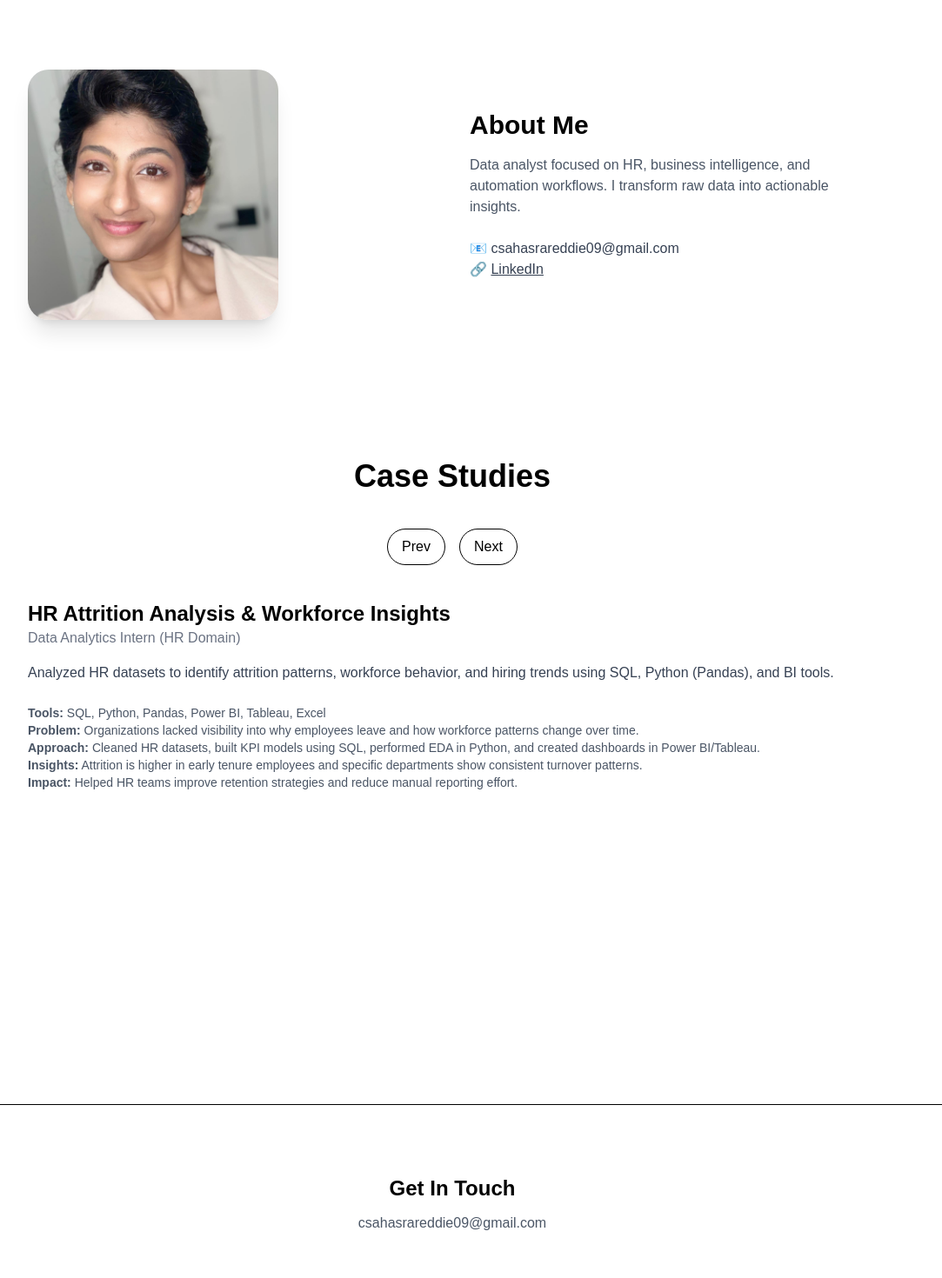
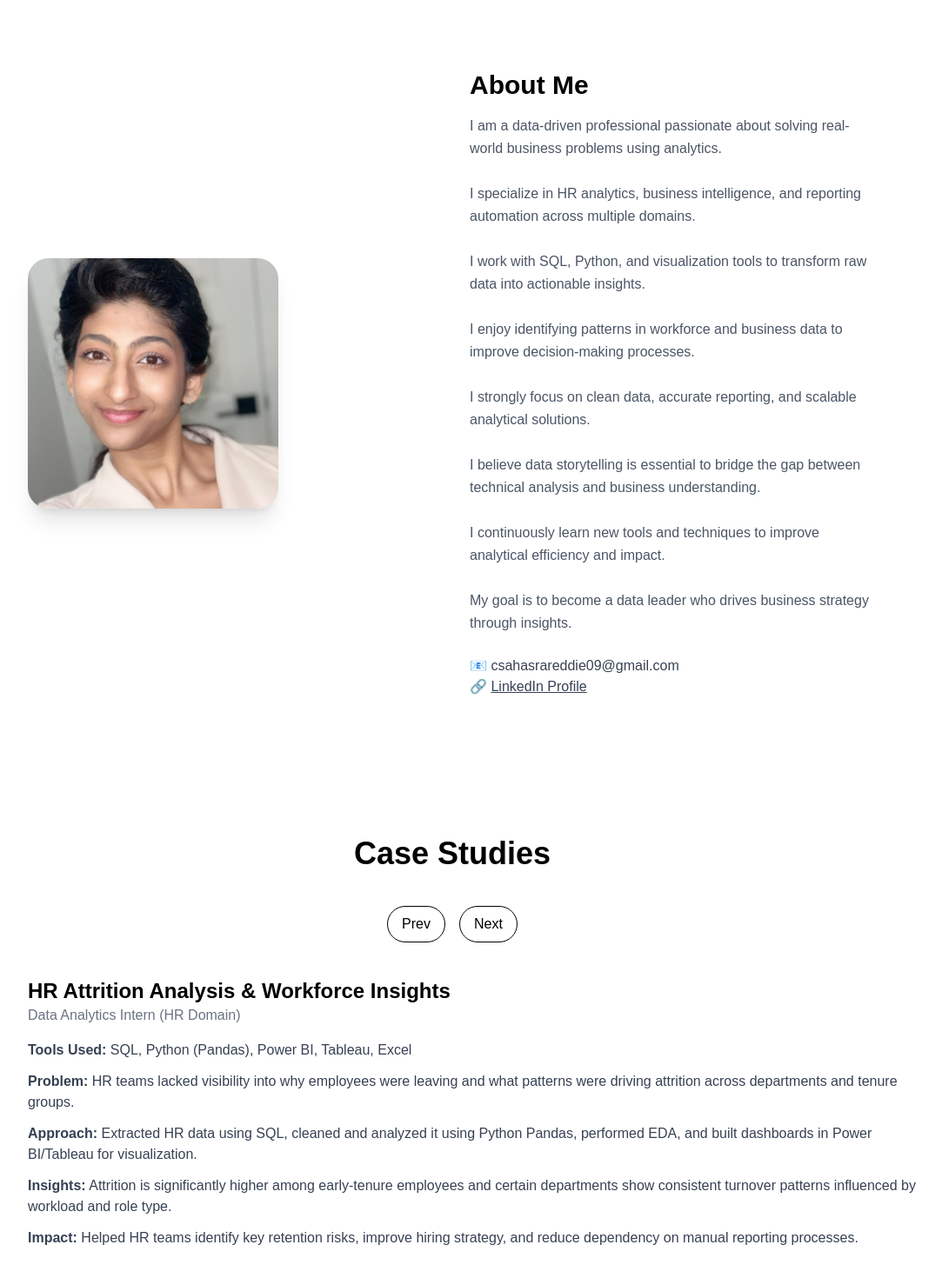
Before and after one commit to SahasraReddy9/my-portfolio, a Next.js app: page / in a window 1280 px wide. Shown: the part 800-2270 px from the top of the page at 87% size, without its empty margins (120-1203 px from the left). Built offline with nearby package versions, Linux system fonts and the light colour scheme.

Commit message:
final portfolio upgrade

```diff
--- a/app/page.tsx
+++ b/app/page.tsx
@@ -51,15 +51,11 @@ function AINetworkBackground() {
     };
 
     window.addEventListener("resize", handleResize);
-
     return () => window.removeEventListener("resize", handleResize);
   }, []);
 
   return (
-    <canvas
-      ref={canvasRef}
-      className="fixed inset-0 -z-10 pointer-events-none"
-    />
+    <canvas className="fixed inset-0 -z-10 pointer-events-none" ref={canvasRef} />
   );
 }
 
@@ -71,49 +67,41 @@ export default function Page() {
     {
       title: "HR Attrition Analysis & Workforce Insights",
       role: "Data Analytics Intern (HR Domain)",
-      summary:
-        "Analyzed HR datasets to identify attrition patterns, workforce behavior, and hiring trends using SQL, Python (Pandas), and BI tools.",
-      tools: "SQL, Python, Pandas, Power BI, Tableau, Excel",
+      tools: "SQL, Python (Pandas), Power BI, Tableau, Excel",
       problem:
-        "Organizations lacked visibility into why employees leave and how workforce patterns change over time.",
+        "HR teams lacked visibility into why employees were leaving and what patterns were driving attrition across departments and tenure groups.",
       approach:
-        "Cleaned HR datasets, built KPI models using SQL, performed EDA in Python, and created dashboards in Power BI/Tableau.",
+        "Extracted HR data using SQL, cleaned and analyzed it using Python Pandas, performed EDA, and built dashboards in Power BI/Tableau for visualization.",
       insights:
-        "Attrition is higher in early tenure employees and specific departments show consistent turnover patterns.",
+        "Attrition is significantly higher among early-tenure employees and certain departments show consistent turnover patterns influenced by workload and role type.",
       impact:
-        "Helped HR teams improve retention strategies and reduce manual reporting effort.",
+        "Helped HR teams identify key retention risks, improve hiring strategy, and reduce dependency on manual reporting processes.",
     },
-
     {
       title: "Business KPI & Workforce Dashboard Reporting",
       role: "Business Intelligence Analyst Intern",
-      summary:
-        "Built KPI dashboards for workforce planning, hiring trends, and business performance tracking.",
       tools: "SQL, Excel, Power BI, Tableau",
       problem:
-        "Business data was fragmented across multiple systems with no centralized KPI tracking.",
+        "Business and HR data were scattered across multiple systems with no unified KPI tracking system for leadership decision-making.",
       approach:
-        "Created KPI frameworks, extracted data using SQL, cleaned datasets in Excel, and built dashboards.",
+        "Designed KPI frameworks, extracted structured datasets using SQL, cleaned data in Excel, and built interactive dashboards in Power BI/Tableau.",
       insights:
-        "Clear visibility of workforce metrics improved decision-making speed.",
+        "Real-time KPI visibility improved understanding of hiring trends, workforce distribution, and operational efficiency gaps.",
       impact:
-        "Reduced reporting time and improved leadership decision-making.",
+        "Reduced reporting time significantly and improved leadership decision-making through centralized dashboards.",
     },
-
     {
       title: "HR Process Automation & Reporting System",
       role: "Data Analyst / Automation Intern",
-      summary:
-        "Automated HR reporting workflows using Python and Excel to improve speed and accuracy.",
       tools: "Python, Pandas, Excel Automation",
       problem:
-        "Manual reporting was slow, repetitive, and prone to errors.",
+        "HR reporting was manual, repetitive, slow, and prone to human errors causing inconsistency in business reporting.",
       approach:
-        "Built Python scripts for automation, cleaned datasets using Pandas, and standardized reporting workflows.",
+        "Built Python automation scripts using Pandas, standardized Excel reporting templates, and automated repetitive data processing tasks.",
       insights:
-        "Automation significantly reduces human error and improves consistency.",
+        "Automation improves accuracy, reduces human error, and ensures consistency in HR reporting systems.",
       impact:
-        "Reduced reporting time and improved accuracy of HR reports.",
+        "Reduced reporting time by a large margin and improved accuracy and reliability of HR reports.",
     },
   ];
 
@@ -140,9 +128,15 @@ export default function Page() {
         <div>
           <h2 className="text-3xl font-semibold">About Me</h2>
 
-          <p className="mt-4 text-gray-600">
-            Data analyst focused on HR, business intelligence, and automation
-            workflows. I transform raw data into actionable insights.
+          <p className="mt-4 text-gray-600 leading-relaxed">
+            I am a data-driven professional passionate about solving real-world business problems using analytics.<br /><br />
+            I specialize in HR analytics, business intelligence, and reporting automation across multiple domains.<br /><br />
+            I work with SQL, Python, and visualization tools to transform raw data into actionable insights.<br /><br />
+            I enjoy identifying patterns in workforce and business data to improve decision-making processes.<br /><br />
+            I strongly focus on clean data, accurate reporting, and scalable analytical solutions.<br /><br />
+            I believe data storytelling is essential to bridge the gap between technical analysis and business understanding.<br /><br />
+            I continuously learn new tools and techniques to improve analytical efficiency and impact.<br /><br />
+            My goal is to become a data leader who drives business strategy through insights.
           </p>
 
           <div className="mt-6 text-gray-700">
@@ -154,7 +148,7 @@ export default function Page() {
                 target="_blank"
                 className="underline"
               >
-                LinkedIn
+                LinkedIn Profile
               </a>
             </p>
           </div>
@@ -174,6 +168,7 @@ export default function Page() {
           >
             Prev
           </button>
+
           <button
             onClick={() =>
               setIndex((i) => Math.min(i + 1, caseStudies.length - 1))
@@ -184,7 +179,7 @@ export default function Page() {
           </button>
         </div>
 
-        <div className="max-w-5xl mx-auto px-6 relative h-[500px]">
+        <div className="max-w-5xl mx-auto px-6 relative h-[520px]">
           <AnimatePresence mode="wait">
             <motion.div
               key={index}
@@ -200,12 +195,8 @@ export default function Page() {
 
               <p className="text-gray-500">{caseStudies[index].role}</p>
 
-              <p className="mt-4 text-gray-700">
-                {caseStudies[index].summary}
-              </p>
-
-              <div className="mt-6 text-sm text-gray-600">
-                <p><b>Tools:</b> {caseStudies[index].tools}</p>
+              <div className="mt-4 text-gray-700 space-y-3">
+                <p><b>Tools Used:</b> {caseStudies[index].tools}</p>
                 <p><b>Problem:</b> {caseStudies[index].problem}</p>
                 <p><b>Approach:</b> {caseStudies[index].approach}</p>
                 <p><b>Insights:</b> {caseStudies[index].insights}</p>
@@ -216,12 +207,21 @@ export default function Page() {
         </div>
       </section>
 
-      {/* CONTACT */}
+      {/* RESUME (AT END) */}
       <section className="text-center py-20 border-t">
-        <h2 className="text-2xl font-semibold">Get In Touch</h2>
+        <h2 className="text-2xl font-semibold">Resume</h2>
+
         <p className="text-gray-600 mt-3">
-          csahasrareddie09@gmail.com
+          Download my resume to explore my full experience and projects.
         </p>
+
+        <a
+          href="/resume.pdf"
+          download
+          className="inline-block mt-6 px-6 py-3 border border-black rounded-full hover:bg-black hover:text-white transition"
+        >
+          Download Resume
+        </a>
       </section>
     </main>
   );
```
